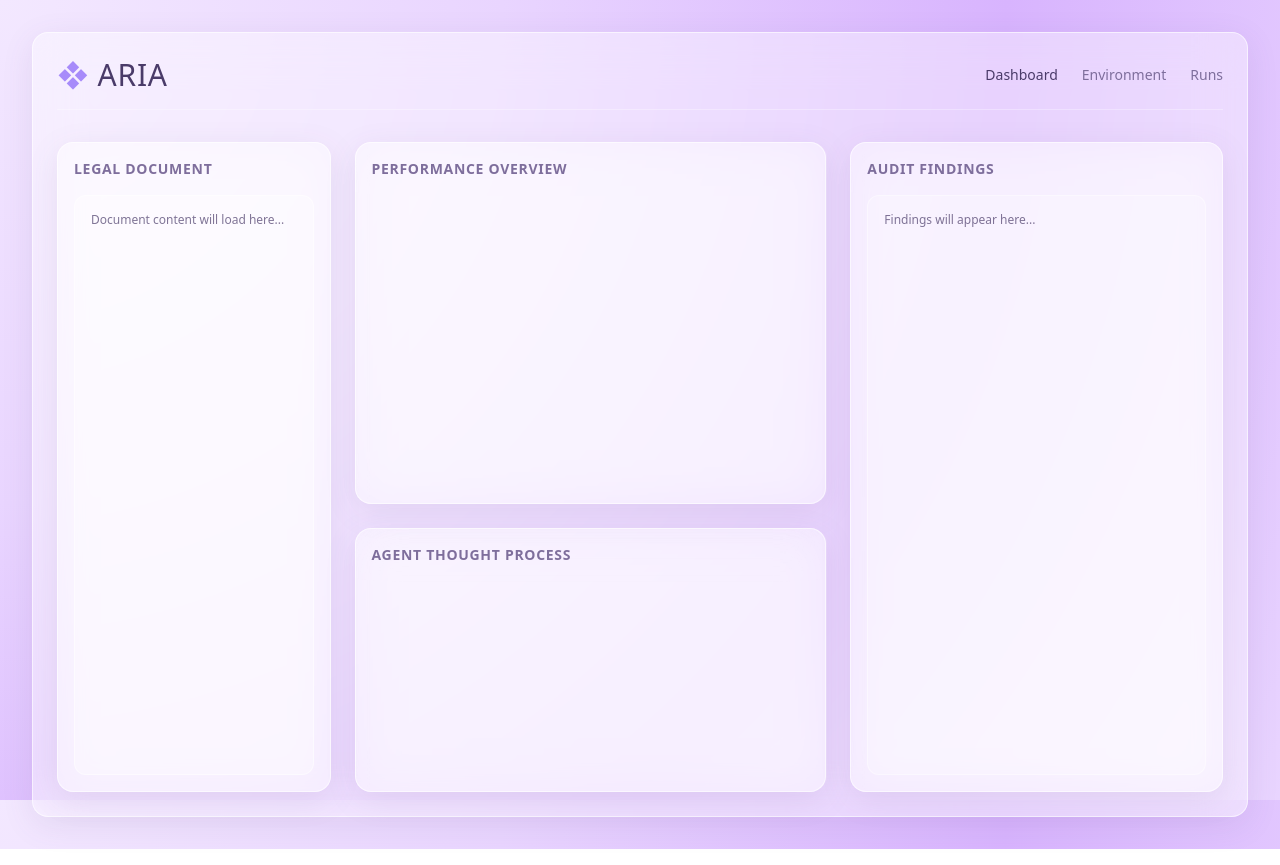
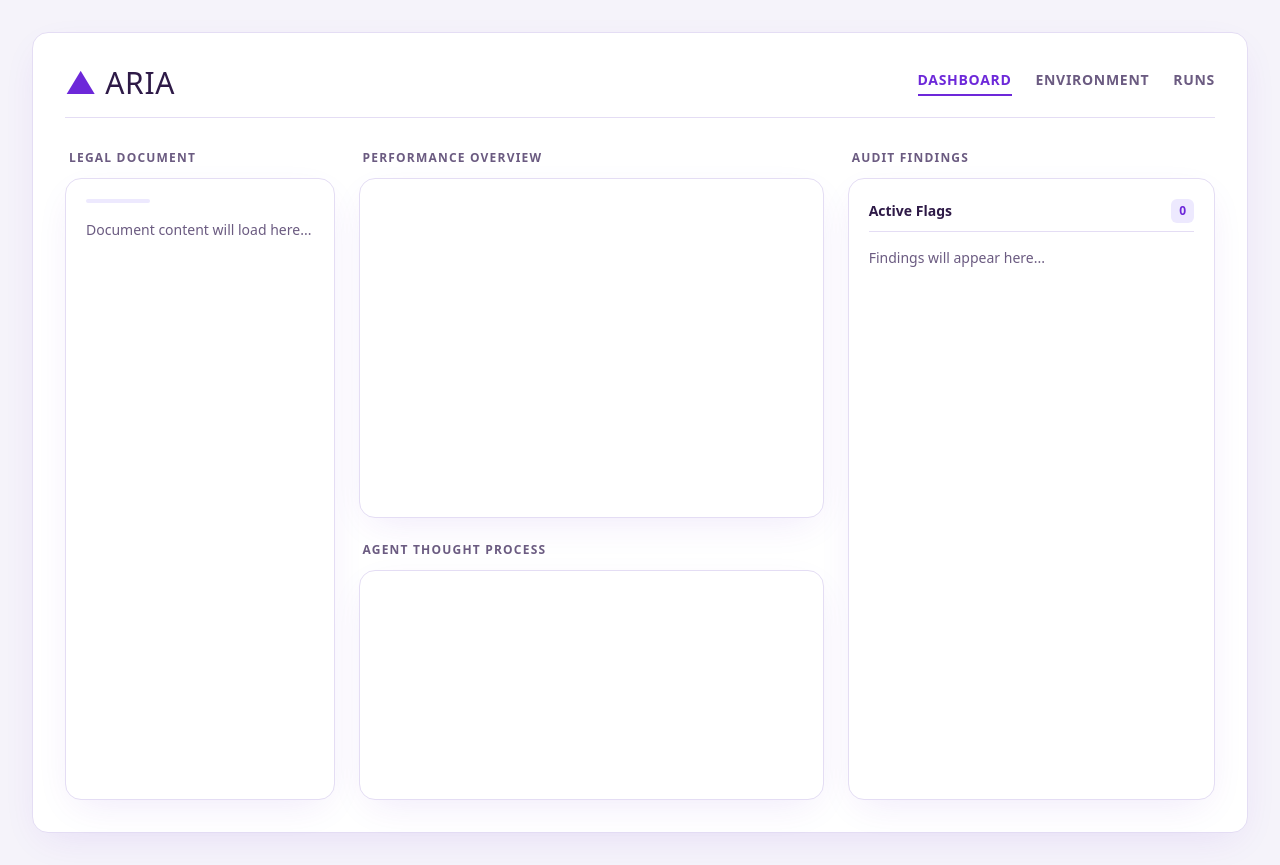
Before and after one commit to muskan-khushi/aria-env, a React (Vite) app in the folder frontend/: page / in a window 1280 px wide. Built offline with nearby package versions, Linux system fonts and the light colour scheme.

Commit message:
initial design finalised

```diff
--- a/frontend/src/App.tsx
+++ b/frontend/src/App.tsx
@@ -1,18 +1,19 @@
 export default function App() {
   return (
     <div className="min-h-screen p-8 flex items-center justify-center">
-      {/* Our master container */}
-      <div className="w-full max-w-7xl glass-panel p-6 shadow-glass-inset border-2 border-white/40">
+      {/* Our master container - ditching the heavy borders for a clean shadow */}
+      <div className="w-full max-w-7xl matte-panel p-8">
 
         {/* Header */}
-        <header className="flex justify-between items-center mb-8 pb-4 border-b border-white/30">
-          <h1 className="text-3xl font-light tracking-wide flex items-center gap-2">
-            <span className="font-bold text-aria-accent">❖</span> ARIA
+        <header className="flex justify-between items-center mb-8 pb-4 border-b border-aria-border">
+          <h1 className="text-3xl font-light tracking-wide flex items-center gap-2 text-aria-textMain">
+            {/* Swapped to a sharper icon to match the matte vibe */}
+            <span className="font-bold text-aria-accent">▲</span> ARIA
           </h1>
-          <nav className="flex gap-6 text-sm font-medium text-aria-textMuted">
-            <span className="text-aria-textMain cursor-pointer">Dashboard</span>
-            <span className="cursor-pointer hover:text-aria-textMain transition">Environment</span>
-            <span className="cursor-pointer hover:text-aria-textMain transition">Runs</span>
+          <nav className="flex gap-6 text-sm font-semibold text-aria-textMuted uppercase tracking-wider">
+            <span className="text-aria-accent border-b-2 border-aria-accent pb-1 cursor-pointer">Dashboard</span>
+            <span className="cursor-pointer hover:text-aria-textMain transition pb-1">Environment</span>
+            <span className="cursor-pointer hover:text-aria-textMain transition pb-1">Runs</span>
           </nav>
         </header>
 
@@ -20,28 +21,35 @@ export default function App() {
         <div className="grid grid-cols-12 gap-6 h-[650px]">
 
           {/* Left Column: Document Viewer */}
-          <div className="col-span-3 glass-panel p-4 flex flex-col shadow-sm">
-            <h2 className="text-sm font-semibold text-aria-textMuted uppercase tracking-wider mb-4">Legal Document</h2>
-            <div className="flex-1 bg-white/30 rounded-xl p-4 border border-white/50 overflow-y-auto">
-              <p className="text-xs opacity-70">Document content will load here...</p>
+          <div className="col-span-3 flex flex-col gap-3">
+            <h2 className="text-xs font-bold text-aria-textMuted uppercase tracking-widest pl-1">Legal Document</h2>
+            <div className="flex-1 matte-panel p-5 overflow-y-auto">
+              <div className="w-16 h-1 bg-aria-accentLight rounded-full mb-4"></div>
+              <p className="text-sm leading-relaxed text-aria-textMuted">Document content will load here...</p>
             </div>
           </div>
 
           {/* Center Column: Charts & Agent Stream */}
           <div className="col-span-5 flex flex-col gap-6">
-            <div className="glass-panel p-4 flex-1 shadow-sm">
-               <h2 className="text-sm font-semibold text-aria-textMuted uppercase tracking-wider mb-4">Performance Overview</h2>
+            <div className="flex-1 flex flex-col gap-3">
+               <h2 className="text-xs font-bold text-aria-textMuted uppercase tracking-widest pl-1">Performance Overview</h2>
+               <div className="flex-1 matte-panel p-5"></div>
             </div>
-            <div className="glass-panel p-4 flex-[0.7] shadow-sm">
-               <h2 className="text-sm font-semibold text-aria-textMuted uppercase tracking-wider mb-4">Agent Thought Process</h2>
+            <div className="flex-[0.7] flex flex-col gap-3">
+               <h2 className="text-xs font-bold text-aria-textMuted uppercase tracking-widest pl-1">Agent Thought Process</h2>
+               <div className="flex-1 matte-panel p-5 bg-[#FAFAFD]"></div>
             </div>
           </div>
 
            {/* Right Column: Findings Panel */}
-           <div className="col-span-4 glass-panel p-4 shadow-sm flex flex-col">
-             <h2 className="text-sm font-semibold text-aria-textMuted uppercase tracking-wider mb-4">Audit Findings</h2>
-             <div className="flex-1 bg-white/20 rounded-xl p-4 border border-white/40 overflow-y-auto">
-              <p className="text-xs opacity-70">Findings will appear here...</p>
+           <div className="col-span-4 flex flex-col gap-3">
+             <h2 className="text-xs font-bold text-aria-textMuted uppercase tracking-widest pl-1">Audit Findings</h2>
+             <div className="flex-1 matte-panel p-5 overflow-y-auto">
+              <div className="flex items-center justify-between mb-4 pb-2 border-b border-aria-border">
+                <span className="text-sm font-semibold">Active Flags</span>
+                <span className="bg-aria-accentLight text-aria-accent text-xs font-bold px-2 py-1 rounded-md">0</span>
+              </div>
+              <p className="text-sm text-aria-textMuted">Findings will appear here...</p>
             </div>
           </div>
 
--- a/frontend/src/index.css
+++ b/frontend/src/index.css
@@ -1,28 +1,30 @@
 @import "tailwindcss";
 
 @theme {
-  --color-aria-bg: #E5D9F2;
-  --color-aria-glass: rgba(255, 255, 255, 0.4);
-  --color-aria-glassHover: rgba(255, 255, 255, 0.5);
-  --color-aria-glassBorder: rgba(255, 255, 255, 0.6);
-  --color-aria-textMain: #4A3B69;
-  --color-aria-textMuted: #7E6E9C;
-  --color-aria-accent: #A78BFA;
+  /* The New Violet & Matte Palette */
+  --color-aria-bg: #F5F3FA; /* Barely-there violet-tinted off-white */
+  --color-aria-surface: #FFFFFF; /* Pure opaque white for panels */
+  --color-aria-border: #E4DDF4; /* Crisp, subtle border */
 
-  --shadow-glass: 0 8px 32px 0 rgba(100, 80, 130, 0.1);
-  --shadow-glass-inset: inset 0 2px 4px 0 rgba(255, 255, 255, 0.3);
+  /* Deep Violet Typography & Accents */
+  --color-aria-textMain: #2E1A47; /* Almost black, deep violet */
+  --color-aria-textMuted: #6B5B81; /* Softened violet-gray */
+  --color-aria-accent: #6D28D9; /* True, rich Violet (Tailwind violet-700) */
+  --color-aria-accentLight: #EDE9FE; /* For badges and subtle highlights */
+
+  /* Expensive, diffused drop shadow instead of glass */
+  --shadow-premium: 0 12px 40px -12px rgba(109, 40, 217, 0.12);
 }
 
 @layer utilities {
-  .glass-panel {
-    @apply bg-aria-glass backdrop-blur-xl border border-aria-glassBorder shadow-glass rounded-2xl;
+  .matte-panel {
+    @apply bg-aria-surface border border-aria-border shadow-premium rounded-2xl transition-all duration-300;
   }
 }
 
 body {
-  /* The soft, glowing background */
-  background: radial-gradient(circle at top left, #F3E8FF, #E9D5FF, #D8B4FE, #E9D5FF);
-  background-attachment: fixed;
+  background-color: var(--color-aria-bg);
   color: var(--color-aria-textMain);
+  /* Keeping the clean system font */
   font-family: ui-sans-serif, system-ui, -apple-system, BlinkMacSystemFont, "Segoe UI", Roboto, "Helvetica Neue", Arial, sans-serif;
 }
```
